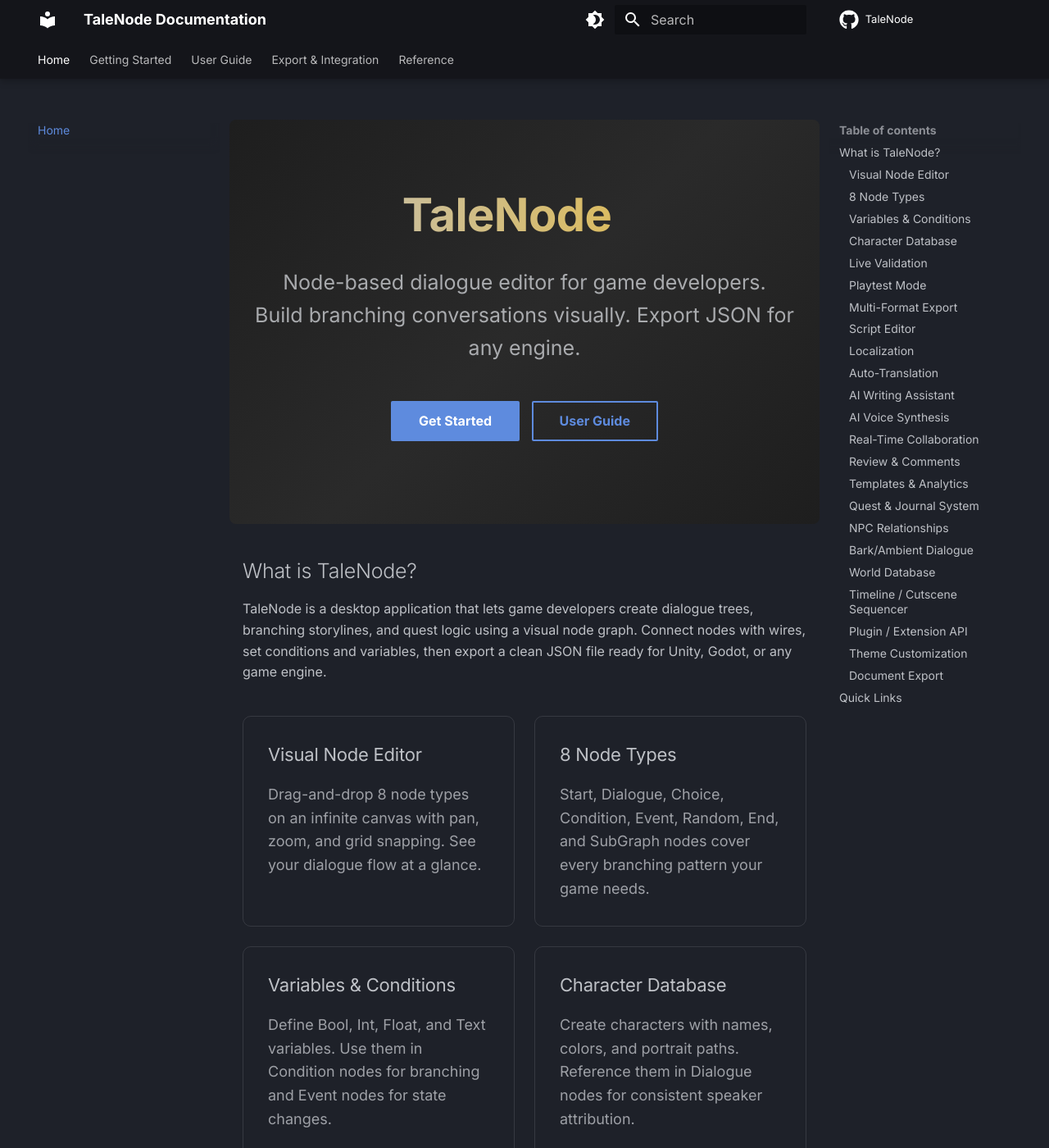
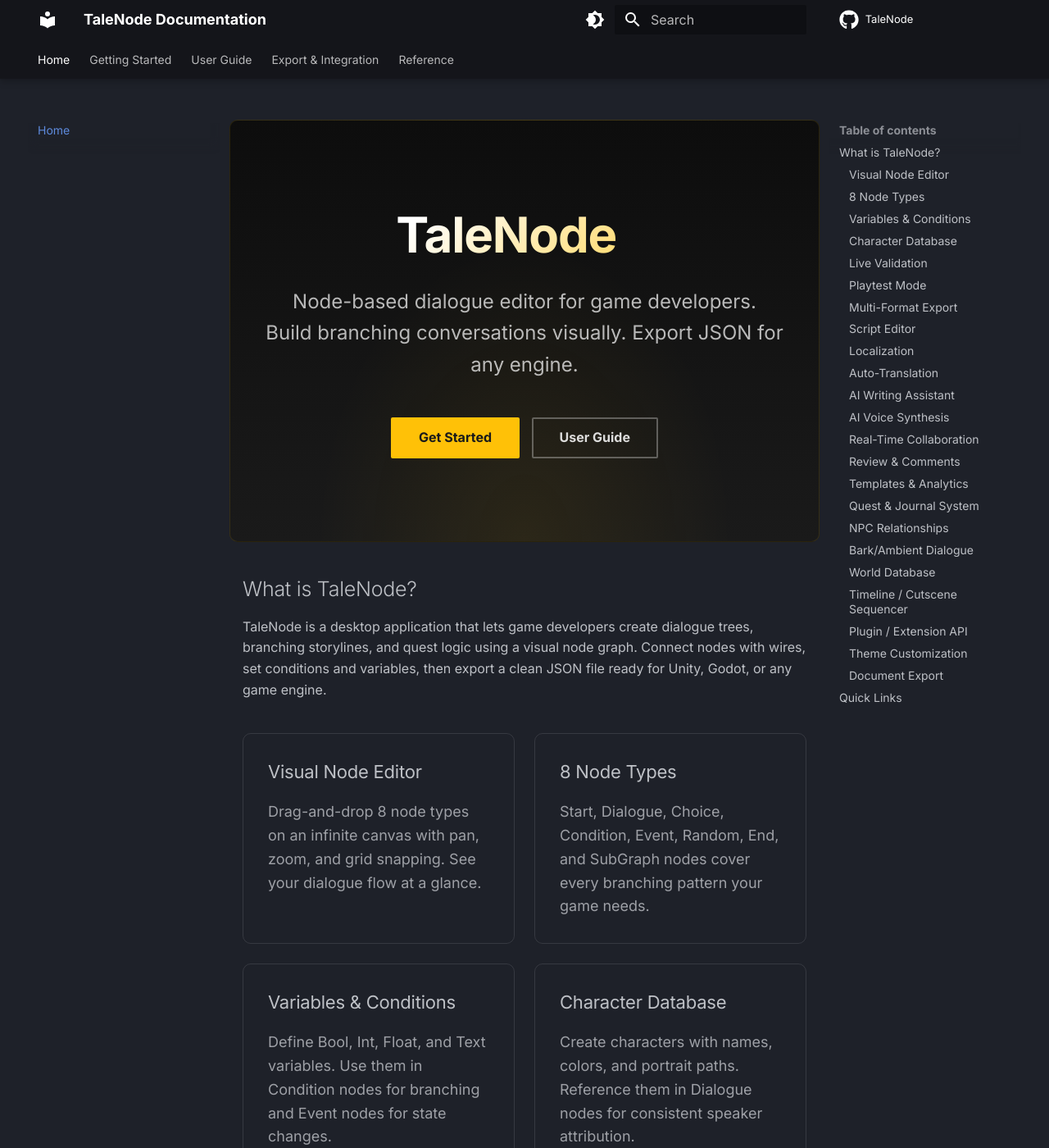
Before and after one commit to fognil/TaleNode, an MkDocs documentation site: the page built from docs/index.md, in a window 1280 px wide and 1400 px high. Shown: the whole window at 82% size. Built offline with MkDocs 1.6.1 and Material for MkDocs 9.7.7, drawn with Linux system fonts in a browser that asks for light colours; comment, search, counter and statistics services are not loaded.

Commit message:
style: rework docs hero with amber accents and dark/light mode support

```diff
--- a/docs/css/custom.css
+++ b/docs/css/custom.css
@@ -1,36 +1,78 @@
-/* TaleNode docs — dark-first game dev aesthetic */
+/* TaleNode docs — dark game dev aesthetic with amber accents */
 
-/* Hero section on landing page */
+/* ---- Hero section ---- */
 .tx-hero {
   margin: 0 -0.8rem;
-  padding: 4rem 1rem;
+  padding: 5rem 1rem 4rem;
   text-align: center;
-  background: linear-gradient(135deg, #1e1e1e 0%, #2a2a2a 50%, #1e1e1e 100%);
-  border-radius: 0.4rem;
+  border-radius: 0.5rem;
   margin-bottom: 2rem;
+  position: relative;
+  overflow: hidden;
+}
+
+/* Dark mode hero — slightly darker than page with amber glow at bottom */
+[data-md-color-scheme="slate"] .tx-hero {
+  background:
+    radial-gradient(ellipse at 50% 100%, rgba(255, 193, 7, 0.08) 0%, transparent 50%),
+    linear-gradient(180deg, #0d0d0d 0%, #1a1a1a 100%);
+  border: 1px solid rgba(255, 193, 7, 0.12);
+}
+
+/* Light mode hero — dark banner with amber warmth, intentionally contrasts white page */
+[data-md-color-scheme="default"] .tx-hero {
+  background:
+    radial-gradient(ellipse at 50% 100%, rgba(255, 193, 7, 0.12) 0%, transparent 50%),
+    linear-gradient(180deg, #181818 0%, #242424 100%);
+  border: 1px solid rgba(255, 193, 7, 0.15);
+  color: #e0e0e0;
 }
 
 .tx-hero h1 {
-  font-size: 2.8rem;
+  font-size: 3rem;
   font-weight: 800;
   margin-bottom: 0.5rem;
-  background: linear-gradient(90deg, #c0c0c0, #e8b931);
+  background: linear-gradient(135deg, #ffffff 30%, #ffc107 100%);
   -webkit-background-clip: text;
   -webkit-text-fill-color: transparent;
   background-clip: text;
+  letter-spacing: -0.02em;
 }
 
 .tx-hero .tx-hero__tagline {
-  font-size: 1.25rem;
-  opacity: 0.85;
+  font-size: 1.2rem;
   margin-bottom: 2rem;
+  color: rgba(255, 255, 255, 0.7);
 }
 
+/* Hero buttons — amber primary, ghost secondary */
 .tx-hero .md-button {
   margin: 0.25rem;
 }
 
-/* Feature grid */
+.tx-hero .md-button--primary {
+  background-color: #ffc107;
+  border-color: #ffc107;
+  color: #1a1a1a;
+  font-weight: 600;
+}
+
+.tx-hero .md-button--primary:hover {
+  background-color: #ffca28;
+  border-color: #ffca28;
+}
+
+.tx-hero .md-button:not(.md-button--primary) {
+  border-color: rgba(255, 255, 255, 0.3);
+  color: rgba(255, 255, 255, 0.85);
+}
+
+.tx-hero .md-button:not(.md-button--primary):hover {
+  border-color: #ffc107;
+  color: #ffc107;
+}
+
+/* ---- Feature grid ---- */
 .feature-grid {
   display: grid;
   grid-template-columns: repeat(auto-fit, minmax(250px, 1fr));
@@ -61,7 +103,7 @@
   margin-bottom: 0;
 }
 
-/* Node color badges used in docs */
+/* ---- Node color badges ---- */
 .node-badge {
   display: inline-block;
   padding: 0.15rem 0.6rem;
--- a/mkdocs.yml
+++ b/mkdocs.yml
@@ -14,7 +14,7 @@
         icon: material/brightness-4
         name: Switch to light mode
     - scheme: default
-      primary: grey
+      primary: black
       accent: amber
       toggle:
         icon: material/brightness-7
```
